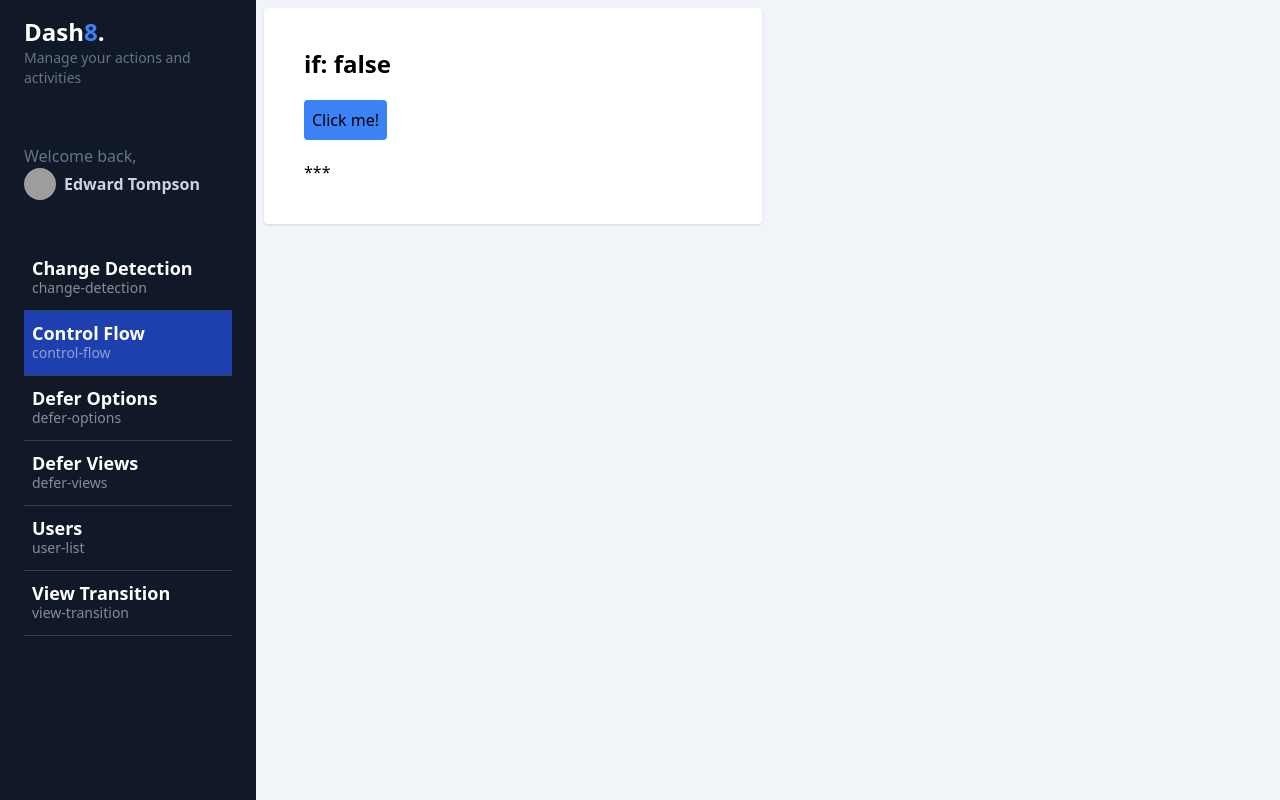
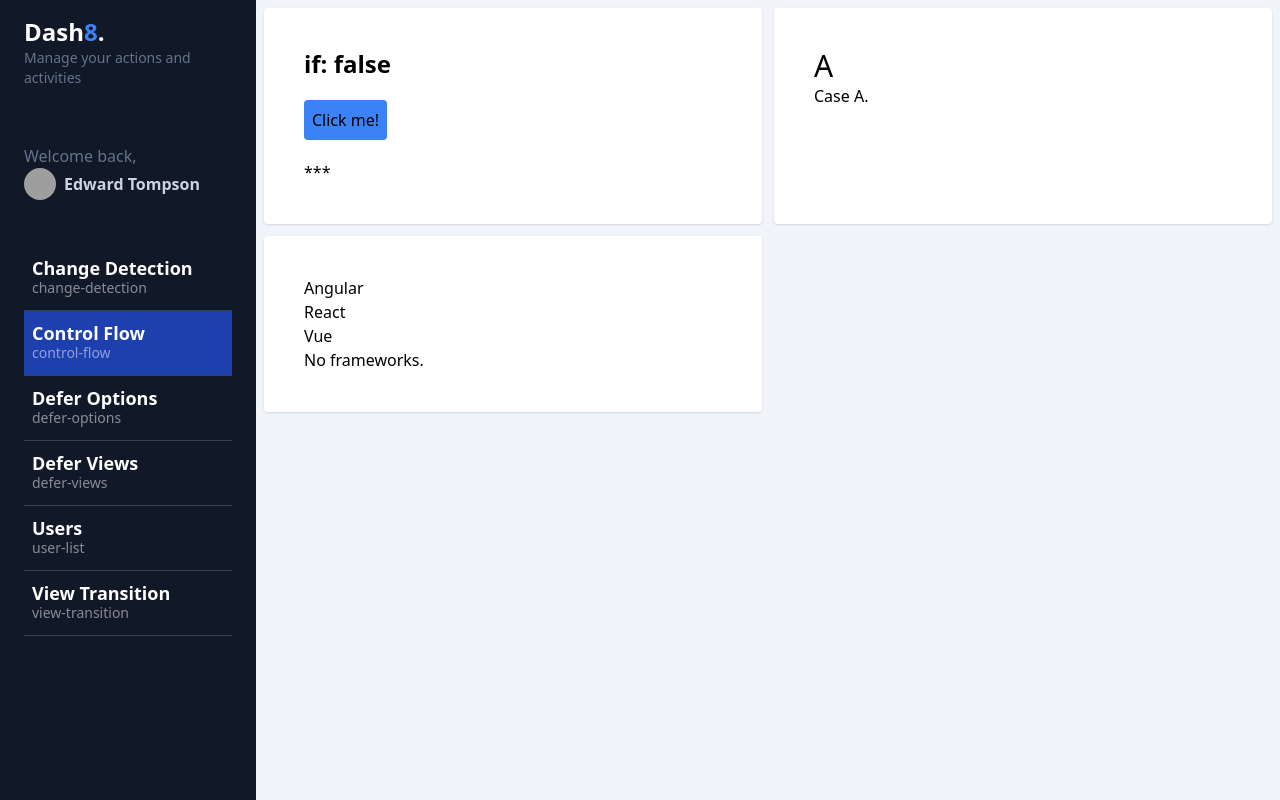
Before and after one commit to esangayt/Dashboard-Angular-18, an Angular app: page /dashboard/control-flow in a window 1280 px wide. Built offline with nearby package versions, Linux system fonts and the light colour scheme; grey boxes are pictures that could not be loaded.

Commit message:
Uso de @for y @switch

```diff
--- a/src/app/pages/control-flow/control-flow.component.html
+++ b/src/app/pages/control-flow/control-flow.component.html
@@ -4,12 +4,40 @@
     <button class="p-2 bg-blue-500 rounded" (click)="toggleContent()">
       Click me!
     </button>
-
     @if (showContent()) {
       <p class="mt-5">This is you.</p>
     } @else {
       <p class="mt-5">***</p>
     }
+  </div>
 
+  <div class="bg-white rounded shadow p-10">
+    <h2 class="text-3xl">{{ grade() }}</h2>
+    @switch (grade()) {
+      @case ('A') {
+        Case A.
+      }
+      @case ('B') {
+        Case B.
+      }
+      @default {
+        Default case.
+      }
+    }
+  </div>
+
+  <div class="bg-white rounded shadow p-10">
+    <ul>
+      @for (framework of frameworks(); track $index) {
+        <p>{{ framework }}</p>
+      }
+    </ul>
+    <ul>
+      @for (framework of frameworks2(); track framework; let index = $index) {
+        <p>{{ framework }}</p>
+      } @empty {
+        <p>No frameworks.</p>
+      }
+    </ul>
   </div>
 </section>
--- a/src/app/pages/control-flow/control-flow.component.ts
+++ b/src/app/pages/control-flow/control-flow.component.ts
@@ -1,4 +1,6 @@
 import {Component, signal} from '@angular/core';
+
+type Grade = 'A' | 'B' | 'C' | 'D' | 'F';
 
 @Component({
   selector: 'app-control-flow',
@@ -9,6 +11,9 @@ import {Component, signal} from '@angular/core';
 })
 export class ControlFlowComponent {
   public showContent = signal(false);
+  public grade = signal<Grade>('A');
+  public frameworks = signal<string[]>(['Angular', 'React', 'Vue']);
+  public frameworks2 = signal<string[]>([]);
 
   public toggleContent() {
     this.showContent.update(value => !value);
```
